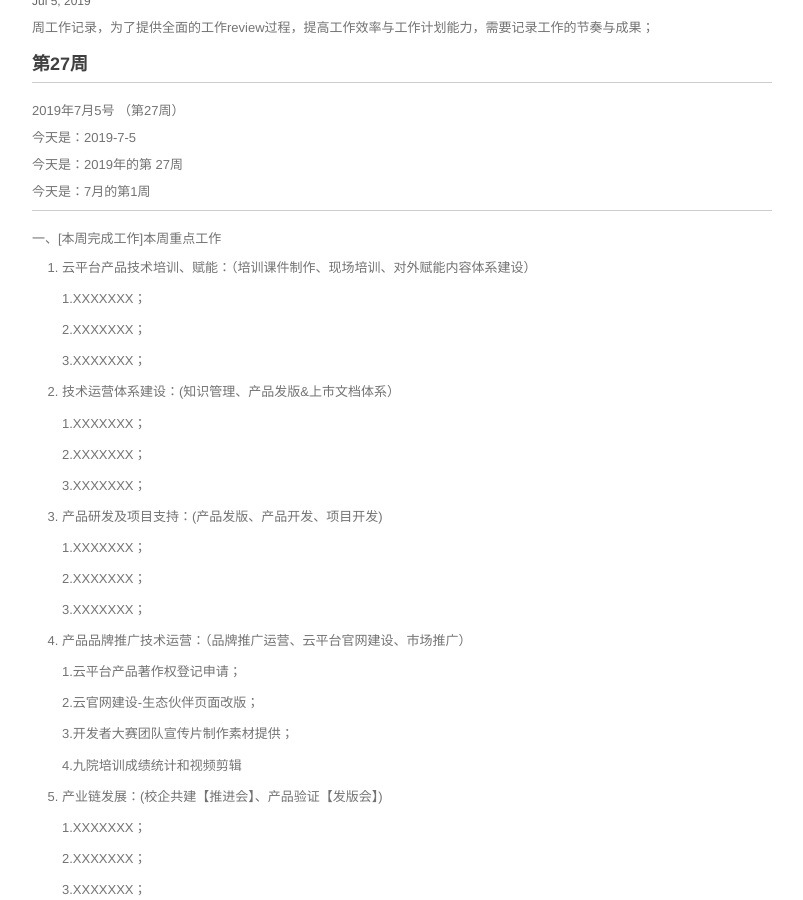
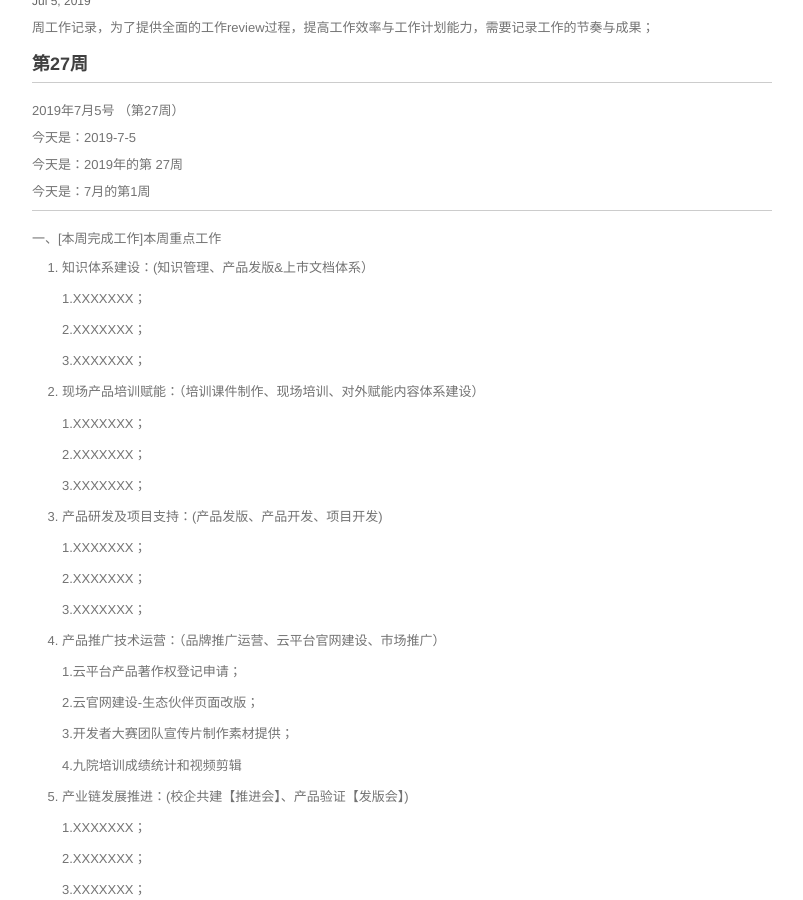
Before and after one commit to walllFlower/blog, a Jekyll site: the page built from _posts/2018-07-17-day_report_cxz.md, in a window 1280 px wide and 900 px high, scrolled down 279 px. Shown: the whole window, without its empty margins (238-1041 px from the left). Built offline with Jekyll 4.4.1, drawn with Linux system fonts in a browser that asks for light colours; comment, search, counter and statistics services are not loaded.

Commit message:
Update 2018-07-17-day_report_cxz.md

```diff
--- a/_posts/2018-07-17-day_report_cxz.md
+++ b/_posts/2018-07-17-day_report_cxz.md
@@ -23,15 +23,15 @@ categories: 技术运营工作周报
 
 一、[本周完成工作]本周重点工作
 
-1. 云平台产品技术培训、赋能：（培训课件制作、现场培训、对外赋能内容体系建设）
-
-    1.XXXXXXX；
-
-    2.XXXXXXX；
-
-    3.XXXXXXX；
-
-2. 技术运营体系建设：(知识管理、产品发版&上市文档体系）
+1. 知识体系建设：(知识管理、产品发版&上市文档体系）
+
+    1.XXXXXXX；
+
+    2.XXXXXXX；
+
+    3.XXXXXXX；
+
+2. 现场产品培训赋能：（培训课件制作、现场培训、对外赋能内容体系建设）
 
     1.XXXXXXX；
 
@@ -47,7 +47,7 @@ categories: 技术运营工作周报
 
     3.XXXXXXX；
 
-4. 产品品牌推广技术运营：（品牌推广运营、云平台官网建设、市场推广）
+4. 产品推广技术运营：（品牌推广运营、云平台官网建设、市场推广）
 
     1.云平台产品著作权登记申请；
 
@@ -57,7 +57,7 @@ categories: 技术运营工作周报
 
     4.九院培训成绩统计和视频剪辑
 
-5. 产业链发展：(校企共建【推进会】、产品验证【发版会】)
+5. 产业链发展推进：(校企共建【推进会】、产品验证【发版会】)
 
     1.XXXXXXX；
 
```
